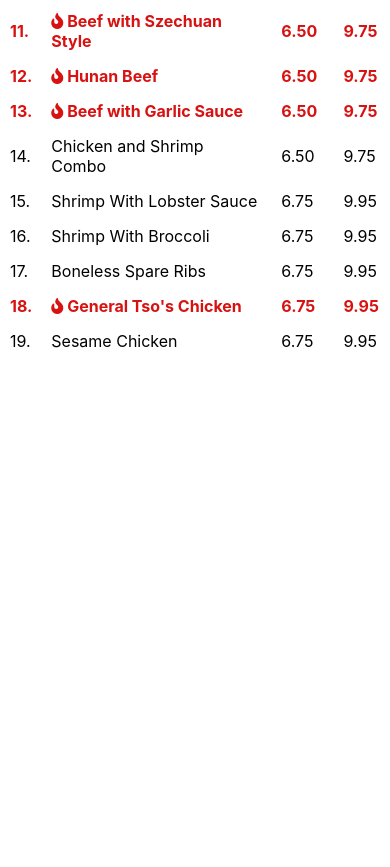
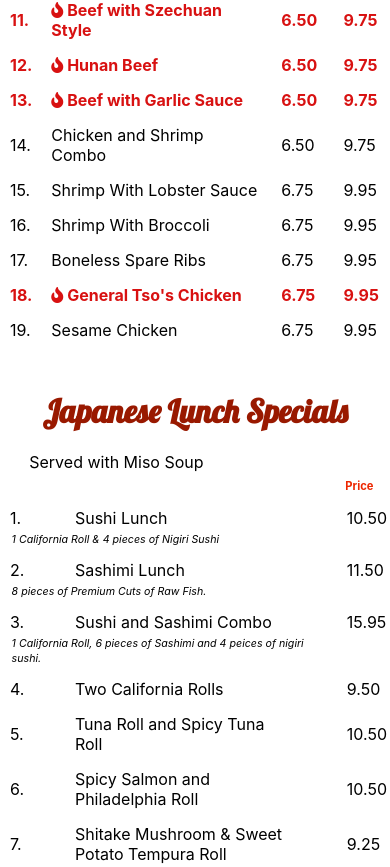
Before and after one commit to ZenkaiDeveloper/Kingston-Wok-React, a React (Create React App) app: page /menu/combinations in a window 390 px wide. Shown: the part 901-1768 px from the top of the page. Before the commit the page ends 1255 px from the top, so only its background shows below. Built offline with nearby package versions, Linux system fonts and the light colour scheme.

Commit message:
mobile and tablet media queries added

```diff
--- a/src/components/LunchAndDinnerCombos.js
+++ b/src/components/LunchAndDinnerCombos.js
@@ -72,6 +72,43 @@ const combos = () => {
       </table>
 
       </div>
+      <div style={{marginTop:"3rem"}} className="japanese-combos">
+        <h1>Japanese Lunch Specials</h1>
+        <p>Served with Miso Soup</p>
+        <table>
+          <thead>
+            <tr>
+              <th> </th>
+              <th className="item-area"></th>
+              <th className="table-headers table-pint"></th>
+              <th className="table-headers table-quart">Price</th>
+            </tr>
+          </thead>
+          <tbody>
+            {listFoodItem(1,"Sushi Lunch"," ", 10.50.toPrecision(4))}
+            <tr>
+              <td id="rev-diet" className="chef-description" colSpan="3"><small>1 California Roll & 4 pieces of Nigiri Sushi</small></td>
+            </tr>
+
+            {listFoodItem(2,"Sashimi Lunch"," ", 11.50.toPrecision(4))}
+            <tr>
+              <td id="rev-diet" className="chef-description" colSpan="3"><small>8 pieces of Premium Cuts of Raw Fish.</small></td>
+            </tr>
+
+            {listFoodItem(3,"Sushi and Sashimi Combo"," ", 15.95)}
+            <tr>
+              <td id="rev-diet" className="chef-description" colSpan="3"><small>1 California Roll, 6 pieces of Sashimi and 4 peices of nigiri sushi.</small></td>
+            </tr>
+
+            {listFoodItem(4,"Two California Rolls"," ", 9.50.toPrecision(3))}
+            {listFoodItem(5,"Tuna Roll and Spicy Tuna Roll"," ", 10.50.toPrecision(4))}
+            {listFoodItem(6,"Spicy Salmon and Philadelphia Roll"," ", 10.50.toPrecision(4))}
+            {listFoodItem(7,"Shitake Mushroom & Sweet Potato Tempura Roll"," ", 9.25)}
+
+
+          </tbody>
+        </table>
+      </div>
     </div>
   )
 }
--- a/src/styles/Header.css
+++ b/src/styles/Header.css
@@ -143,8 +143,14 @@ header{
   }
 }
 
-@media (max-height: 450px), screen and (orientation: landscape){
+@media (max-height: 450px){
   header{
     height:8vh;
   }
 }
+
+@media (min-width: 875px){
+  header{
+    height:3.5vh;
+  }
+}
--- a/src/styles/Homescreen.css
+++ b/src/styles/Homescreen.css
@@ -3,12 +3,13 @@
 }
 
 .header-spacer{
-  height:7vh;
+  height:3rem;
 }
 
 .location-info{
   text-align: center;
   background-color: #ffdb70;
+  padding:1.2rem;
 }
 
 .location-info p{
@@ -33,15 +34,21 @@
   position:relative;
 }
 
-@media (max-height: 450px), screen and (orientation: landscape){
-  .header-spacer{
-    height:12vh;
-  }
-}
-
 @media screen and (min-width:450px){
   .show-img{
     width:100%;
     min-height: 100%;
   }
 }
+
+@media screen and (min-width:875px){
+  .header-spacer{
+    height:3rem;
+  }
+  .location-info{
+    text-align: center;
+    background-color: #ffdb70;
+    padding:2rem;
+  }
+
+}
```
